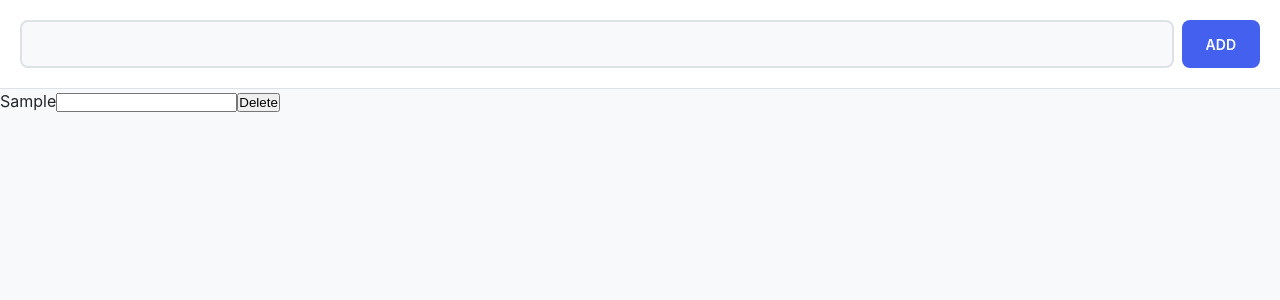
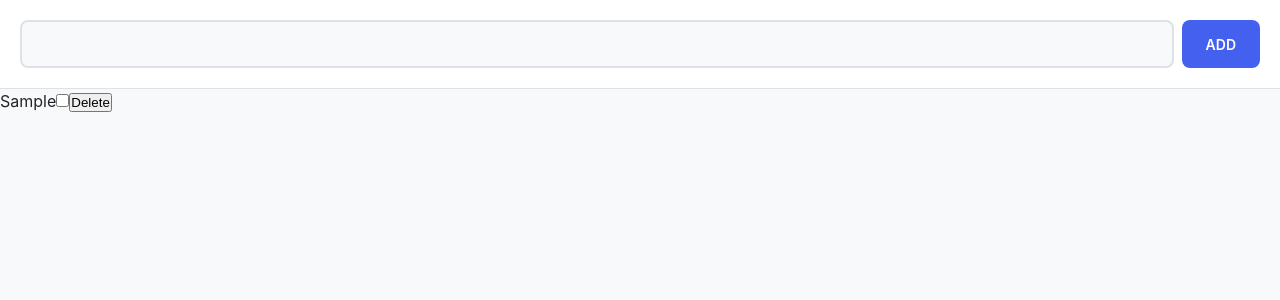
Before and after one commit to tahaviw/React-Todo-app, a React (Vite) app: page / in a window 1280 px wide. Both pictures are taken after typing "Sample" into the empty fields and a click on the button "ADD". Shown: the top 300 px of the page. Built offline with nearby package versions, Linux system fonts and the light colour scheme.

Commit message:
change checkbox from onClick -> onChange

```diff
--- a/src/TodoItem.jsx
+++ b/src/TodoItem.jsx
@@ -6,9 +6,9 @@ function TodoItem({ task, onToggle, onDelete }) {
       {task.text}
       <label>
         <input
-          type="ckeckbox"
+          type="checkbox"
           checked={task.completed}
-          onClick={() => onToggle(task.id)}
+          onChange={() => onToggle(task.id)}
         />
       </label>
       <button onClick={() => onDelete(task.id)}>Delete</button>
```
